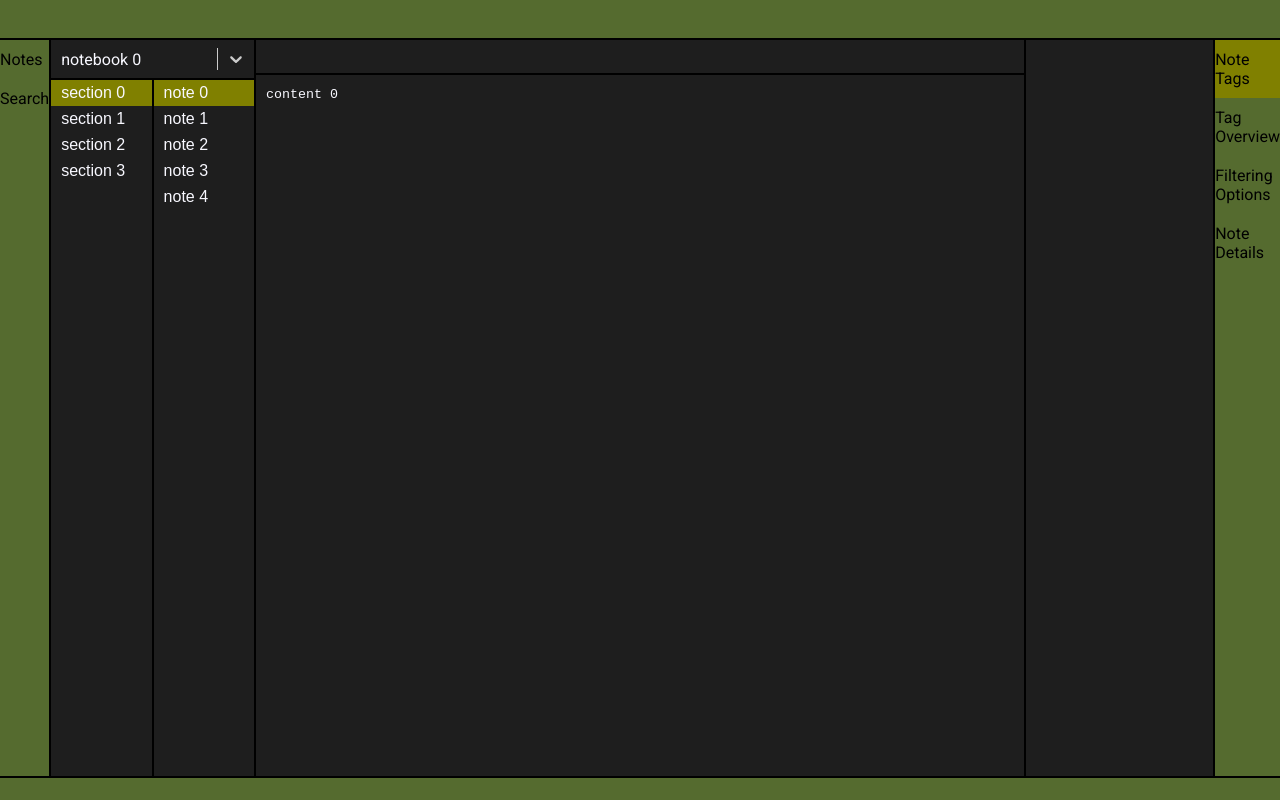
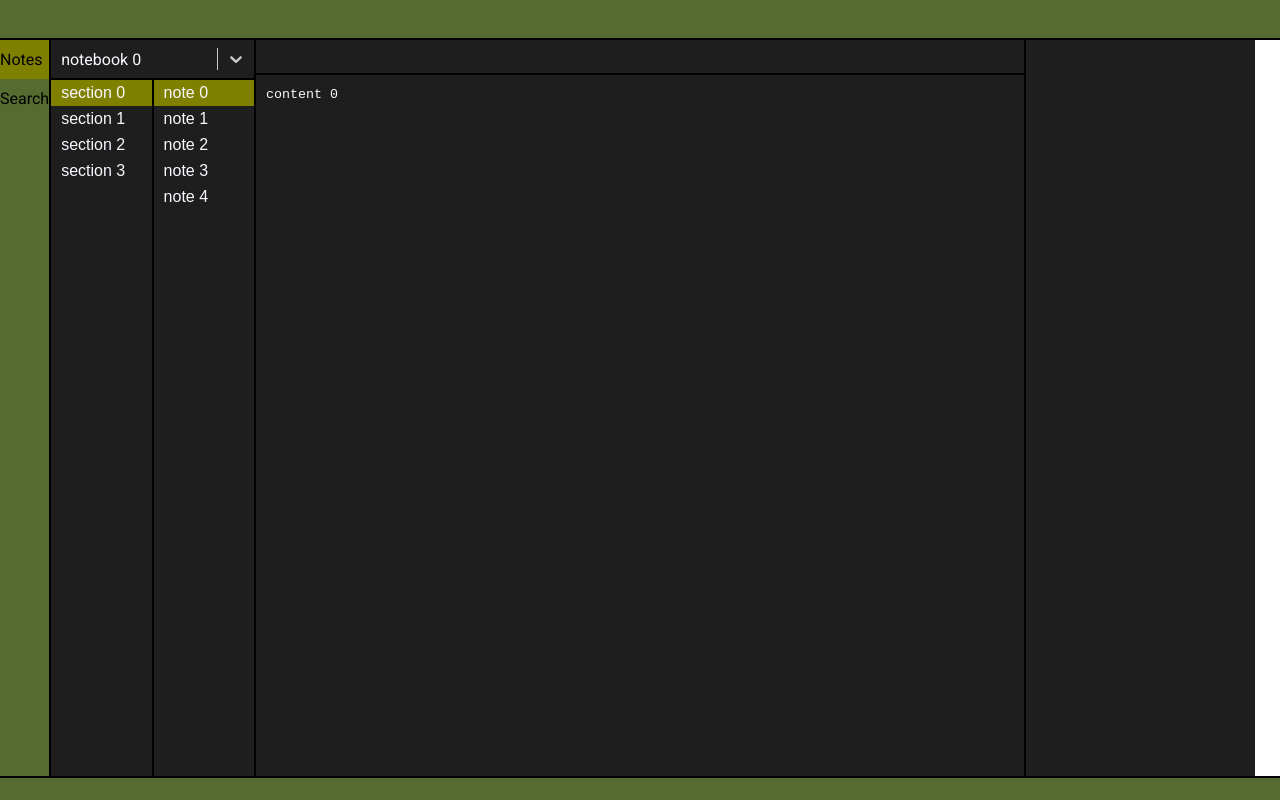
Before and after one commit to stroym/snovy, a React (Create React App) app: page / in a window 1280 px wide. Built offline with nearby package versions, Linux system fonts and the light colour scheme.

Commit message:
made tabs work with left bar without having rework state management... meh, that way of doing tabs was pretty sketchy anyway

```diff
--- a/src/App.tsx
+++ b/src/App.tsx
@@ -19,10 +19,12 @@ function App() {
   const [activeTag, setActiveTag] = useState<Tag | undefined>()
 
   const selectNotebook = (active: Notebook | undefined) => {
+    console.log(active)
     setActiveNotebook(active)
   }
 
   const selectSection = (active: Section | undefined) => {
+    console.log(active)
     setActiveSection(active)
   }
 
--- a/src/Context.tsx
+++ b/src/Context.tsx
@@ -1,23 +1,29 @@
 import React, {useState} from "react"
 import Note from "./model/Note"
+import Section from "./model/Section"
 
 export const NoteContext = React.createContext<NoteContextType | undefined>(undefined)
 
 type NoteContextType = {
   activeNote: Note | undefined
   setActiveNote: React.Dispatch<React.SetStateAction<Note | undefined>>
+  activeSection: Section | undefined
+  setActiveSection: React.Dispatch<React.SetStateAction<Section | undefined>>
 }
 
 export const NoteProvider = (props: {
   children: Array<React.ReactElement> | React.ReactElement
 }) => {
   const [activeNote, setActiveNote] = useState<Note | undefined>()
+  const [activeSection, setActiveSection] = useState<Section | undefined>()
 
   return (
     <NoteContext.Provider
       value={{
         activeNote,
-        setActiveNote
+        setActiveNote,
+        activeSection,
+        setActiveSection
       }}
     >
       {props.children}
--- a/src/component/NotebookSelector.tsx
+++ b/src/component/NotebookSelector.tsx
@@ -16,7 +16,7 @@ const NotebookSelector = (props: {
 
   useEffect(
     () => {
-      props.onActiveChange(active as Notebook)
+      props.onActiveChange(active)
     }, [active]
   )
 
--- a/src/component/layout/Left.tsx
+++ b/src/component/layout/Left.tsx
@@ -10,7 +10,6 @@ import Manager from "../../model/Manager"
 import ContextMenuItem from "../context_menu/ContextMenuItem"
 import Sidebar from "./Sidebar"
 import {NoteContext} from "../../Context"
-import TabMenuItem from "../tab_menu/TabMenuItem"
 
 export const LeftBar = (props: {
   onActiveNotebookChange: (active: Notebook | undefined) => any,
@@ -32,18 +31,22 @@ export const LeftBar = (props: {
     setActiveContext(target)
   }
 
+  const [activeTab, setActiveTab] = useState<string | undefined>()
+
+  const onTabClick = (active: string | undefined) => {
+    setActiveTab(active)
+  }
+
   //TODO autoselect previous item when currently selected is deleted
   return (
     <Sidebar orientation={Orientation.LEFT}
              tabs={
-               <TabMenu orientation={Orientation.LEFT}>
-                 <TabMenuItem text={"Notes"}>
-                 </TabMenuItem>
-                 <TabMenuItem text={"Search"}>
-                 </TabMenuItem>
-               </TabMenu>
+               <TabMenu orientation={Orientation.LEFT} onClick={onTabClick}
+                        tabs={[{text: "Notes", default: true}, {text: "Search"}]}
+               />
              }
     >
+      {activeTab == "Notes" && <>
         <NotebookSelector notebooks={props.manager.items} onActiveChange={props.onActiveNotebookChange}/>
         <List<Section> id="snovy-list-section" items={props.activeNotebook?.itemsSortedByOrder} defaultSelection
                        onActiveChange={props.onActiveSectionChange} onContextChange={onContextChange}
@@ -95,6 +98,8 @@ export const LeftBar = (props: {
                       ] : undefined
                     }
         />
+      </>
+      }
     </Sidebar>
   )
 
--- a/src/component/layout/Right.tsx
+++ b/src/component/layout/Right.tsx
@@ -1,11 +1,8 @@
 import React, {useState} from "react"
-import TabMenu, {Orientation} from "../tab_menu/TabMenu"
+import {Orientation} from "../tab_menu/TabMenu"
 import Notebook from "../../model/Notebook"
 import Tag from "../../model/Tag"
-import TagDisplay from "../tag/TagDisplay"
-import TabMenuItem from "../tab_menu/TabMenuItem"
 import Sidebar from "./Sidebar"
-import TagManager from "../tag/TagManager"
 
 //intellij-esque side tab switcher:
 // note overview - state, tags
@@ -27,22 +24,22 @@ const SidebarRight = (props: {
 
   return (
     <Sidebar orientation={Orientation.RIGHT}
-             tabs={
-               <TabMenu orientation={Orientation.RIGHT} onClick={onTabClick}>
-                 <TabMenuItem text={"Note Tags"} defaultSelected>
-                   <TagDisplay/>
-                 </TabMenuItem>
-                 <TabMenuItem text={"Tag Overview"}>
-                   <TagManager activeNotebook={props.activeNotebook} activeTag={props.activeTag}
-                               onActiveTagChange={props.onActiveTagChange}
-                   />
-                 </TabMenuItem>
-                 <TabMenuItem text={"Filtering Options"}>
-                 </TabMenuItem>
-                 <TabMenuItem text={"Note Details"}>
-                 </TabMenuItem>
-               </TabMenu>
-             }
+      // tabs={
+      //   <TabMenu orientation={Orientation.RIGHT} onClick={onTabClick}>
+      //     <TabMenuItem text={"Note Tags"} defaultSelected>
+      //       <TagDisplay/>
+      //     </TabMenuItem>
+      //     <TabMenuItem text={"Tag Overview"}>
+      //       <TagManager activeNotebook={props.activeNotebook} activeTag={props.activeTag}
+      //                   onActiveTagChange={props.onActiveTagChange}
+      //       />
+      //     </TabMenuItem>
+      //     <TabMenuItem text={"Filtering Options"}>
+      //     </TabMenuItem>
+      //     <TabMenuItem text={"Note Details"}>
+      //     </TabMenuItem>
+      //   </TabMenu>
+      // }
     >
       {children}
     </Sidebar>
--- a/src/component/layout/Sidebar.tsx
+++ b/src/component/layout/Sidebar.tsx
@@ -1,12 +1,18 @@
-import React from "react"
+import React, {useEffect} from "react"
 import TabMenu, {Orientation} from "../tab_menu/TabMenu"
 
 const Sidebar = (props: {
   classList?: Array<string>,
-  children: Array<React.ReactElement> | React.ReactElement,
+  children: Array<React.ReactElement> | React.ReactElement | boolean,
   tabs?: React.ReactElement<typeof TabMenu>,
   orientation: Orientation.LEFT | Orientation.RIGHT
 }) => {
+
+  useEffect(
+    () => {
+      console.log("blob")
+    }, [props.children, props.tabs]
+  )
 
   return (
     <div id={"snovy-sidebar-" + props.orientation}
--- a/src/component/list/List.tsx
+++ b/src/component/list/List.tsx
@@ -16,16 +16,22 @@ const List = <T extends Item>(props: {
 
   const selfRef = useRef<HTMLDivElement>(null)
 
-  const [activeItem, setActiveItem] = useState<T | undefined>()
+  const [activeItem, setActiveItem] = useState<T | undefined>(props.defaultSelection && props.items && props.items.length > 0 ? props.items[0] : undefined)
   const [activeContext, setActiveContext] = useState<T | undefined | null>()
 
   useEffect(
     () => {
-      if (props.defaultSelection && props.items && props.items.length > 0) {
-        setActiveItem(props.items[0])
-      }
-    }, [props.items]
+      console.log("mount list")
+    }, []
   )
+
+  // useEffect(
+  //   () => {
+  //     if (props.defaultSelection && props.items && props.items.length > 0) {
+  //       setActiveItem(props.items[0])
+  //     }
+  //   }, [props.items]
+  // )
 
   useEffect(
     () => {
--- a/src/component/tab_menu/TabMenu.tsx
+++ b/src/component/tab_menu/TabMenu.tsx
@@ -1,33 +1,32 @@
-import React, {useState} from "react"
-import {TabMenuItemProps} from "./TabMenuItem"
+import React, {useEffect, useState} from "react"
+import TabMenuItem from "./TabMenuItem"
 
 const TabMenu = (props: {
   id?: string,
   orientation: Orientation,
-  children: Array<React.ReactElement<TabMenuItemProps>>,
-  onClick?: (children: Array<React.ReactElement> | React.ReactElement) => any
+  tabs: Array<{ text: string, default?: boolean }>
+  onClick: (active: string | undefined) => any,
 }) => {
 
-  const [activeTab, setActiveTab] = useState<any>()
+  const [activeTab, setActiveTab] = useState<string | undefined>(props.tabs.find(value => value.default)?.text)
+
+  const handleClick = (active: string) => {
+    setActiveTab(active)
+  }
+
+  useEffect(
+    () => {
+      props.onClick(activeTab)
+    }, [activeTab]
+  )
 
   return (
     <div id={props.id} className={"snovy-tab-menu-" + props.orientation}>
-      {appendToChildren(props.children)}
+      {props.tabs.map((tab) =>
+        <TabMenuItem key={tab.text} text={tab.text} active={activeTab == tab.text}
+                     onClick={handleClick}/>)}
     </div>
   )
-
-  function appendToChildren(children: Array<React.ReactElement<TabMenuItemProps>>) {
-    return React.Children.map(children, (child) => {
-      let temp = child.props.onClick ? child : React.cloneElement(child, {
-        onClick: () => {
-          setActiveTab(child.props.text)
-          props.onClick ? props.onClick(child.props.children) : null
-        }
-      })
-
-      return React.cloneElement(temp, {active: temp.props.text == activeTab})
-    })
-  }
 
 }
 
@@ -41,3 +40,15 @@ export enum Orientation {
 }
 
 export default TabMenu
+//
+// {React.Children.map(props.tabs, (tab) =>
+//   React.createElement(typeof TabMenuItem, {
+//     text: tab.text,
+//     active: activeTab == tab.text,
+//     defaultSelected: tab.default,
+//     onClick: () => { setActiveTab(tab.text)}
+//   }, {}))}
+//
+// {React.Children.map(props.tabs, (tab) =>
+//   <TabMenuItem text={tab.text} active={activeTab == tab.text} defaultSelected={tab.default}
+//                onClick={() => { setActiveTab(tab.text)}}/>)}
--- a/src/component/tab_menu/TabMenuItem.tsx
+++ b/src/component/tab_menu/TabMenuItem.tsx
@@ -3,16 +3,8 @@ import React, {useEffect} from "react"
 export type TabMenuItemProps = {
   id?: string,
   text: string,
-  children: Array<React.ReactElement> | React.ReactElement
-  onClick?: (children: Array<React.ReactElement> | React.ReactElement) => any,
-  active?: boolean,
-  defaultSelected?: boolean
-}
-
-export type TabMenuItemPropsInherited = {
-  id?: string,
-  text: string,
-  children: Array<React.ReactElement> | React.ReactElement
+  onClick: (active: string) => any,
+  active: boolean,
   defaultSelected?: boolean
 }
 
@@ -21,13 +13,14 @@ const TabMenuItem = (props: TabMenuItemProps) => {
   useEffect(
     () => {
       if (props.defaultSelected) {
+        console.log("mount tab " + props.text)
         handleClick()
       }
     }, []
   )
 
   const handleClick = () => {
-    props.onClick!(props.children!)
+    props.onClick!(props.text)
   }
 
   return (
```
Lines whose indentation alone changed are shown as unchanged.
